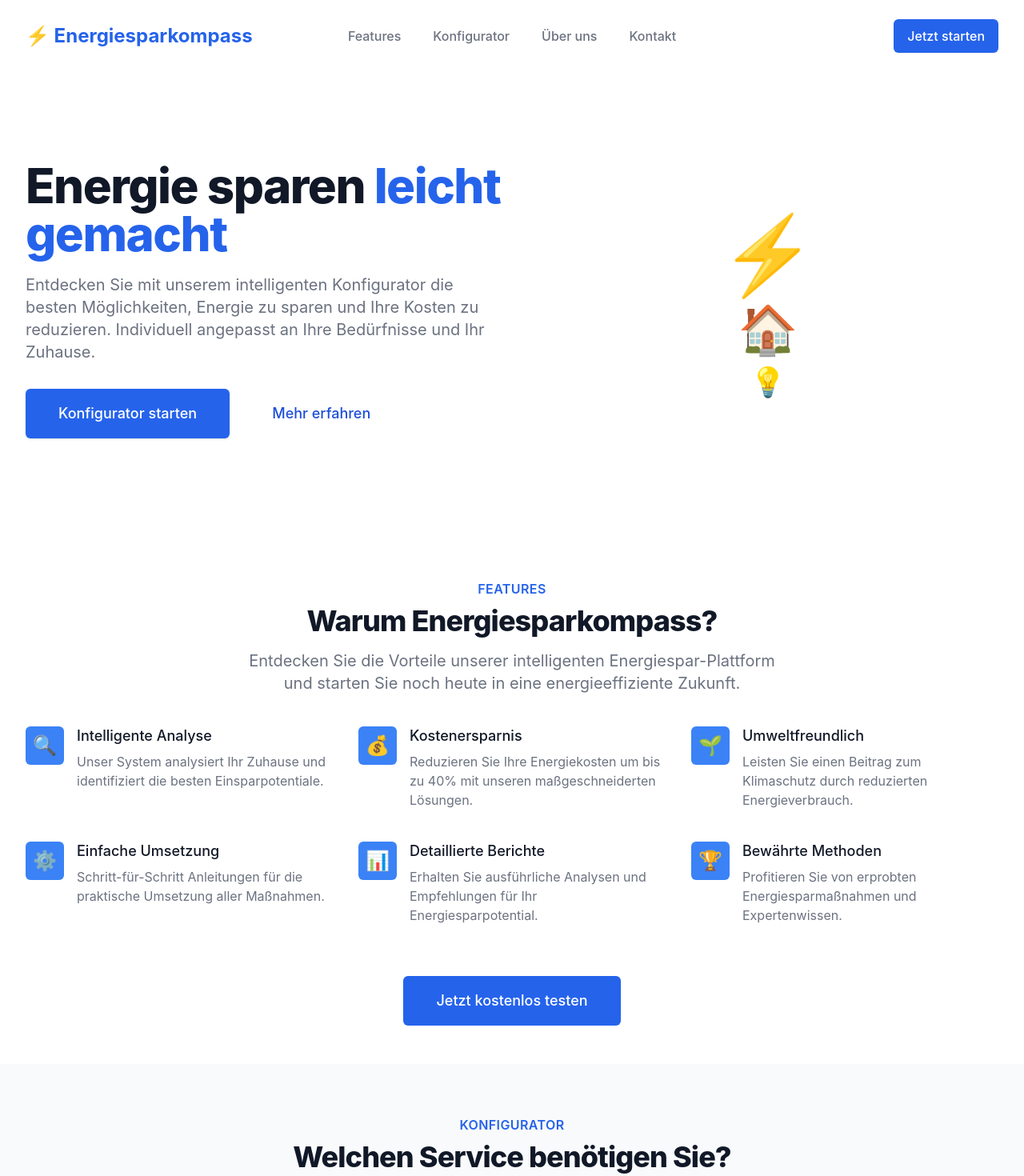
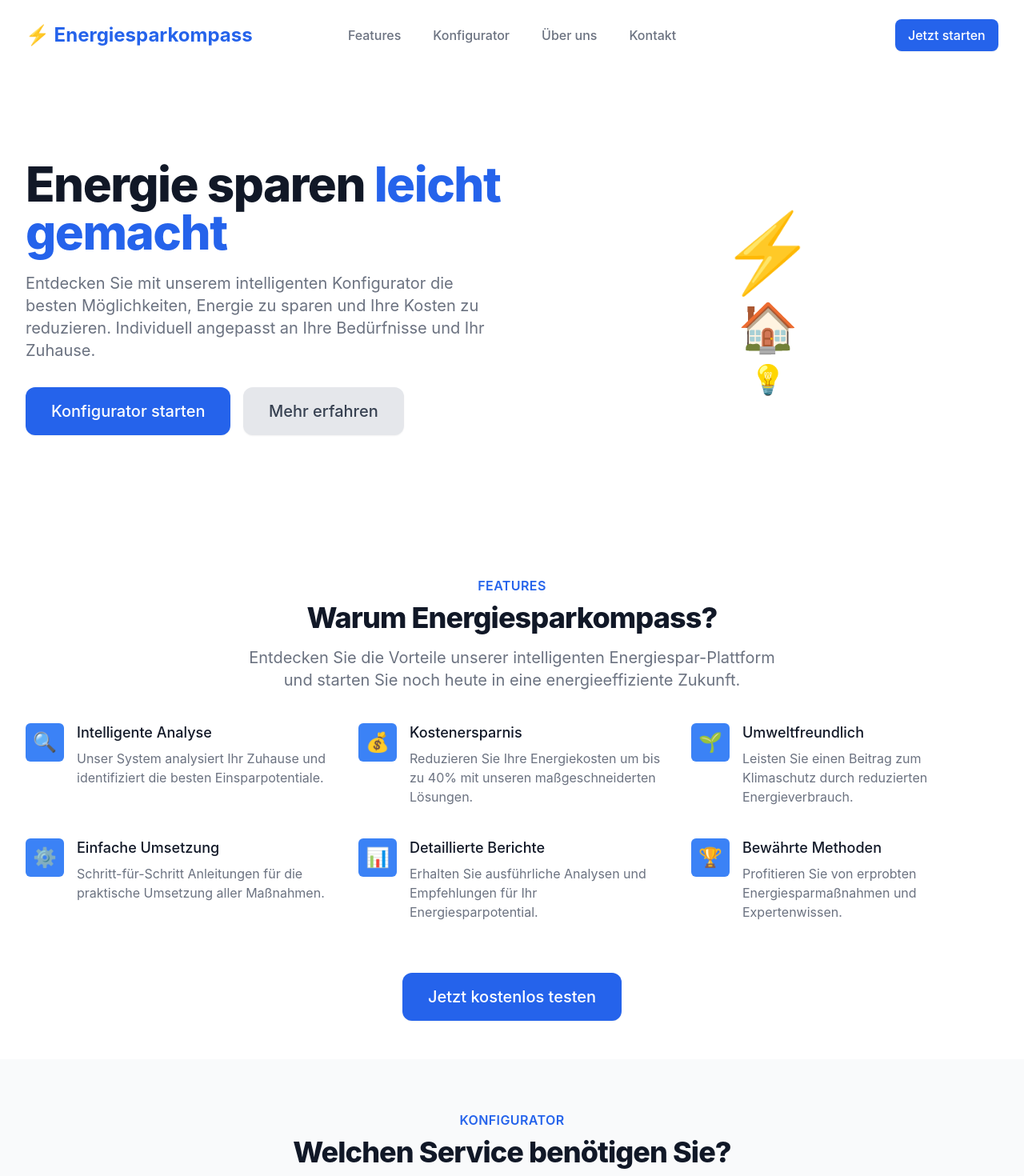
Before and after one commit to nikoslifequest/Energiesparkompass-React, a React (Vite) app: page / in a window 1280 px wide. Shown: the top 1470 px of the page at 80% size. Built offline with nearby package versions, Linux system fonts and the light colour scheme.

Commit message:
Better Stepper

```diff
--- a/src/components/Features.jsx
+++ b/src/components/Features.jsx
@@ -1,3 +1,5 @@
+import { Button } from './ui'
+
 const Features = () => {
   const features = [
     {
@@ -63,12 +65,12 @@ const Features = () => {
         </div>
 
         <div className="mt-16 text-center">
-          <a
-            href="#konfigurator"
-            className="inline-flex items-center justify-center px-8 py-3 border border-transparent text-base font-medium rounded-md text-white bg-primary-600 hover:bg-primary-700 md:py-4 md:text-lg md:px-10"
+          <Button
+            size="xl"
+            onClick={() => document.getElementById('konfigurator')?.scrollIntoView({ behavior: 'smooth' })}
           >
             Jetzt kostenlos testen
-          </a>
+          </Button>
         </div>
       </div>
     </div>
--- a/src/components/Header.jsx
+++ b/src/components/Header.jsx
@@ -1,4 +1,5 @@
 import { useState } from 'react'
+import { Button } from './ui'
 
 const Header = () => {
   const [isMenuOpen, setIsMenuOpen] = useState(false)
@@ -46,12 +47,11 @@ const Header = () => {
 
           {/* CTA Button */}
           <div className="hidden md:flex items-center justify-end md:flex-1 lg:w-0">
-            <a
-              href="#konfigurator"
-              className="ml-8 whitespace-nowrap inline-flex items-center justify-center px-4 py-2 border border-transparent rounded-md shadow-sm text-base font-medium text-white bg-primary-600 hover:bg-primary-700"
+            <Button
+              onClick={() => document.getElementById('konfigurator')?.scrollIntoView({ behavior: 'smooth' })}
             >
               Jetzt starten
-            </a>
+            </Button>
           </div>
         </div>
       </div>
@@ -96,12 +96,15 @@ const Header = () => {
               </div>
             </div>
             <div className="py-6 px-5 space-y-6">
-              <a
-                href="#konfigurator"
-                className="w-full flex items-center justify-center px-4 py-2 border border-transparent rounded-md shadow-sm text-base font-medium text-white bg-primary-600 hover:bg-primary-700"
+              <Button
+                fullWidth
+                onClick={() => {
+                  setIsMenuOpen(false)
+                  document.getElementById('konfigurator')?.scrollIntoView({ behavior: 'smooth' })
+                }}
               >
                 Jetzt starten
-              </a>
+              </Button>
             </div>
           </div>
         </div>
--- a/src/components/Hero.jsx
+++ b/src/components/Hero.jsx
@@ -1,3 +1,5 @@
+import { Button } from './ui'
+
 const Hero = () => {
   return (
     <div className="relative bg-white overflow-hidden">
@@ -24,23 +26,20 @@ const Hero = () => {
                 Energie zu sparen und Ihre Kosten zu reduzieren. Individuell angepasst an Ihre
                 Bedürfnisse und Ihr Zuhause.
               </p>
-              <div className="mt-5 sm:mt-8 sm:flex sm:justify-center lg:justify-start">
-                <div className="rounded-md shadow">
-                  <a
-                    href="#konfigurator"
-                    className="w-full flex items-center justify-center px-8 py-3 border border-transparent text-base font-medium rounded-md text-white bg-primary-600 hover:bg-primary-700 md:py-4 md:text-lg md:px-10"
-                  >
-                    Konfigurator starten
-                  </a>
-                </div>
-                <div className="mt-3 sm:mt-0 sm:ml-3">
-                  <a
-                    href="#features"
-                    className="w-full flex items-center justify-center px-8 py-3 border border-transparent text-base font-medium rounded-md text-primary-700 bg-primary-100 hover:bg-primary-200 md:py-4 md:text-lg md:px-10"
-                  >
-                    Mehr erfahren
-                  </a>
-                </div>
+              <div className="mt-5 sm:mt-8 sm:flex sm:justify-center lg:justify-start gap-4">
+                <Button
+                  size="xl"
+                  onClick={() => document.getElementById('konfigurator')?.scrollIntoView({ behavior: 'smooth' })}
+                >
+                  Konfigurator starten
+                </Button>
+                <Button
+                  variant="secondary"
+                  size="xl"
+                  onClick={() => document.getElementById('features')?.scrollIntoView({ behavior: 'smooth' })}
+                >
+                  Mehr erfahren
+                </Button>
               </div>
             </div>
           </main>
--- a/src/components/ui/Button.jsx
+++ b/src/components/ui/Button.jsx
@@ -11,16 +11,16 @@ const Button = forwardRef(({
   ...props
 }, ref) => {
 
-  const baseStyles = "inline-flex items-center justify-center font-medium transition-all duration-200 focus:outline-none focus:ring-2 focus:ring-offset-2 disabled:opacity-50 disabled:cursor-not-allowed"
+  const baseStyles = "inline-flex items-center justify-center font-medium transition-all duration-300 ease-in-out focus:outline-none focus:ring-2 focus:ring-offset-2 disabled:opacity-50 disabled:cursor-not-allowed will-change-transform"
 
   const variants = {
-    primary: "bg-primary-600 text-white hover:bg-primary-700 focus:ring-primary-500 shadow-sm hover:shadow-md transform hover:-translate-y-0.5",
-    secondary: "bg-gray-200 text-gray-700 hover:bg-gray-300 focus:ring-gray-500",
-    outline: "border border-primary-600 text-primary-600 hover:bg-primary-50 focus:ring-primary-500",
-    ghost: "text-primary-600 hover:bg-primary-50 focus:ring-primary-500",
-    success: "bg-green-600 text-white hover:bg-green-700 focus:ring-green-500 shadow-sm hover:shadow-md transform hover:-translate-y-0.5",
-    danger: "bg-red-600 text-white hover:bg-red-700 focus:ring-red-500",
-    link: "text-primary-600 hover:text-primary-700 underline-offset-4 hover:underline"
+    primary: "bg-primary-600 text-white hover:bg-primary-700 focus:ring-primary-500 shadow-sm hover:shadow-lg transform hover:-translate-y-1 hover:scale-105",
+    secondary: "bg-gray-200 text-gray-700 hover:bg-gray-300 focus:ring-gray-500 shadow-sm hover:shadow-lg transform hover:-translate-y-1 hover:scale-105",
+    outline: "border border-primary-600 text-primary-600 hover:bg-primary-50 focus:ring-primary-500 shadow-sm hover:shadow-lg transform hover:-translate-y-1 hover:scale-105",
+    ghost: "text-primary-600 hover:bg-primary-50 focus:ring-primary-500 shadow-sm hover:shadow-lg transform hover:-translate-y-1 hover:scale-105",
+    success: "bg-green-600 text-white hover:bg-green-700 focus:ring-green-500 shadow-sm hover:shadow-lg transform hover:-translate-y-1 hover:scale-105",
+    danger: "bg-red-600 text-white hover:bg-red-700 focus:ring-red-500 shadow-sm hover:shadow-lg transform hover:-translate-y-1 hover:scale-105",
+    link: "text-primary-600 hover:text-primary-700 underline-offset-4 hover:underline shadow-sm hover:shadow-lg transform hover:-translate-y-1 hover:scale-105"
   }
 
   const sizes = {
--- a/src/components/ui/Stepper.jsx
+++ b/src/components/ui/Stepper.jsx
@@ -12,11 +12,11 @@ const Stepper = ({
   }
 
   const getStepClasses = (status) => {
-    const baseClasses = "flex items-center justify-center w-10 h-10 rounded-full text-sm font-medium transition-all duration-300 relative z-10 bg-white border-2"
+    const baseClasses = "flex items-center justify-center w-10 h-10 rounded-full text-sm font-medium transition-all duration-300 relative z-10 border-2"
 
     switch (status) {
       case 'completed':
-        return `${baseClasses} border-primary-600 bg-primary-600 text-white shadow-lg transform scale-110`
+        return `${baseClasses} border-primary-600 bg-primary-600 text-white shadow-lg transform scale-110 ring-2 ring-primary-200`
       case 'current':
         return `${baseClasses} border-primary-600 bg-white text-primary-600 ring-4 ring-primary-100`
       case 'upcoming':
```
